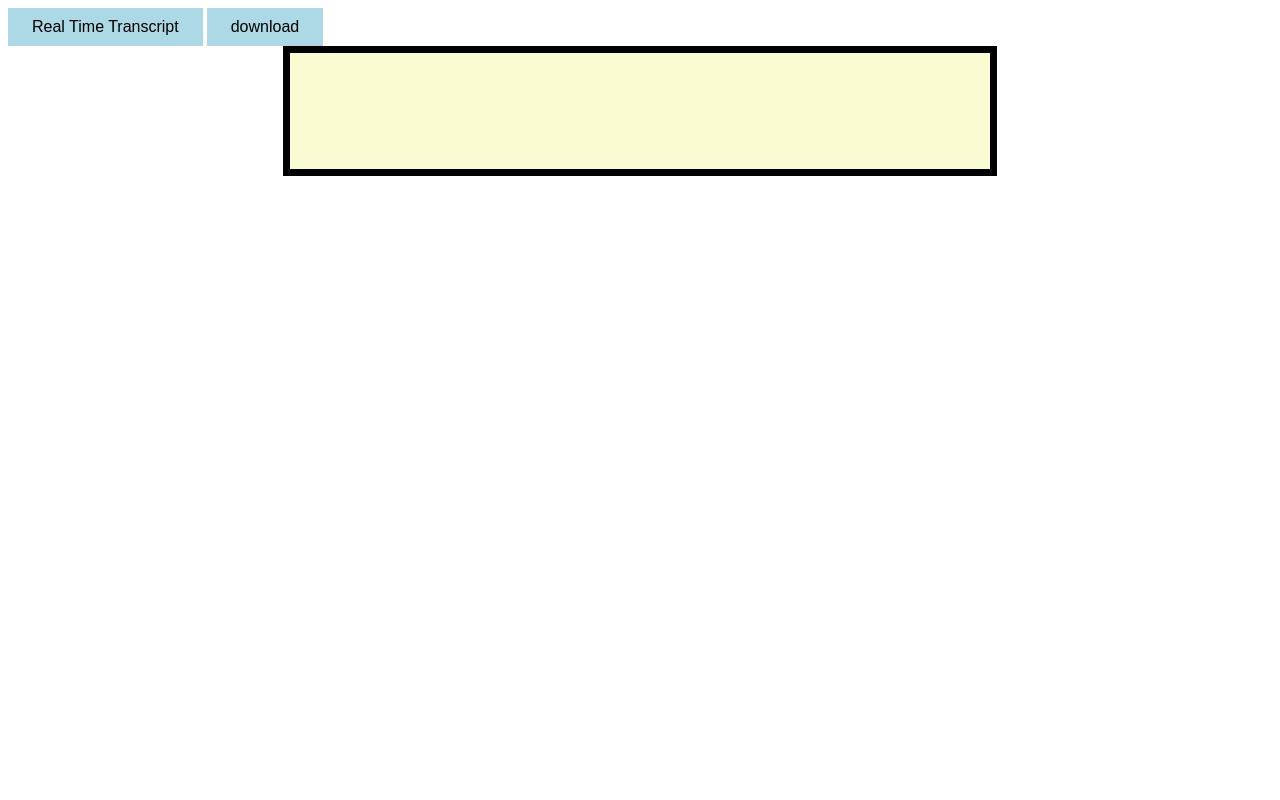
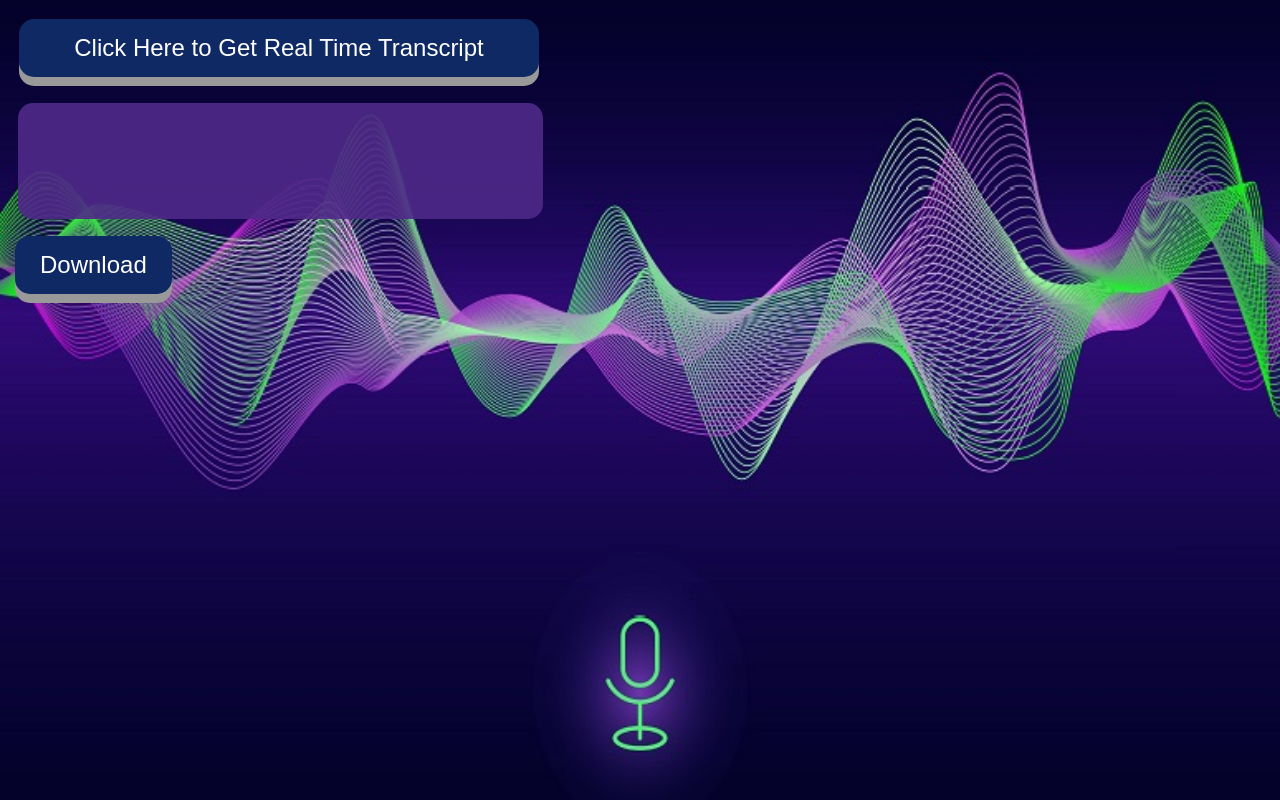
Before and after one commit to lakebrains-ind/live-transcript-browser-extension, a browser extension: page index1.html in a window 1280 px wide. Drawn offline with Linux system fonts and the light colour scheme.

Commit message:
changes in UI

```diff
--- a/index.html
+++ /dev/null
@@ -1,20 +0,0 @@
-<html>
-  <head>
-    <title>Sign-Up</title>
-    <style>
-      button {
-        padding: 10px;
-        background-color:grey;
-        display: inline-block;
-
-      }
-
-    </style>
-    <script type="text/javascript" src="oauth.js"></script>
-  </head>
-  <body>
-    <button id="authorize_button">Authorize</button>
-    <div id="friendDiv"></div>
-
-  </body>
-</html>
--- a/index1.html
+++ b/index1.html
@@ -1,6 +1,5 @@
 <!DOCTYPE html>
 <html lang="en">
-
 <head>
 	<meta charset="UTF-8">
 	<meta name="viewport" content="width=device-width,
@@ -8,53 +7,123 @@
 	<title></title>
 	<style>
 	.myDiv {
-  width: 600px;
-  border: 7px solid black ;
+  width: 425px;
   padding: 50px;
-  background-color: lightgoldenrodyellow;
-  margin: 0 auto;
+  background-color: #4F2A89;
+  margin: 10px;
   align-self: center;
-
+  border-radius: 15px;
+  opacity: 0.9;
 }
+/* .myDiv{
+  box-sizing: border-box; padding-bottom: 0px; margin-top: 0px;
+  background-color: black; } */
+/* }
 .button {
   background-color: lightblue;
   border: 7px black;
   color: black;
-
   padding: 10px 24px;
   text-align: center;
   text-decoration: none;
   display: inline-block;
   font-size: 16px;
-  margin: 0% auto;
+  margin: 0 auto;
+} */
+/* .button {
+    overflow: hidden;
+    display: inline-block;
+    padding: 10px 24px;
+
+    min-height: 30px;
+    width: 100%;
+    box-sizing: border-box;
+} */
+/* body{
+  background-color: rgb(82, 153, 54);
+} */
+  .button {
+  padding: 15px 25px;
+  font-size: 24px;
+  text-align: center;
+  cursor: pointer;
+  outline: none;
+  color: #fff;
+  background-color: #0e2964;
+  border: none;
+  border-radius: 15px;
+  box-shadow: 0 9px #999;
+  width: 520px;
+}
+
+.button:hover {background-color: #3e8e41}
+
+.button:active {
+  background-color: #3e8e41;
+  box-shadow: 0 5px #666;
+  transform: translateY(4px);
+}
+
+.button1 {
+  padding: 15px 25px;
+  font-size: 24px;
+  text-align: center;
+  cursor: pointer;
+  outline: none;
+  color: #fff;
+  background-color:#0e2964;
+  border: none;
+  border-radius: 15px;
+  box-shadow: 0 9px #999;
+}
+
+.button1:hover {background-color: #3e8e41}
+
+.button1:active {
+  background-color: #3e8e41;
+  box-shadow: 0 5px #666;
+  transform: translateY(4px);
+}
+
+html {
+  background: url(mg1.jpg) no-repeat center center fixed;
+  -webkit-background-size: cover;
+  -moz-background-size: cover;
+  -o-background-size: cover;
+  background-size: cover;
+
+
+  /* position: relative;
+  left: 30px;
+  opacity: 1.7; */
 
 }
-
+/* .watermarked {
+  background-image: url("bgimg.jpg") no-repeat center center fixed;
+  position: relative;
+  left: 30px;
+  opacity: 0.7;
+} */
 .yellow{
     text-align: right;
-
-	color:black;
+    color:white;
 }
 .blue{
 	text-align: left;
-	color:black;
+	color:wheat;
 }
-
 </style>
 </head>
-
-
-<body>
+<body >
 <div id="error"></div>
-
 <div class="col-md-12 text-center">
-<input type="submit" class="button" id="btn"  value="Real Time Transcript" >
-<input type="submit" id="btn1" class="button" value="download">
-<div class="myDiv" id="my_console">
+<input type="submit" class="button" id="btn"  value="Click Here to Get Real Time Transcript" style="margin: 11px;" ;" >
+<div class="myDiv" id="my_console" style="margin-top: 15px">
   <p></p><p></p>
   </div>
+
+<input type="submit" id="btn1" class="button1"  value="Download" style="margin: 7px;">
 </body>
 <script src="jquery-3.6.1.min.js" integrity="sha256-o88AwQnZB+VDvE9tvIXrMQaPlFFSUTR+nldQm1LuPXQ=" crossorigin="anonymous"></script>
 <script src="transcript.js"></script>
-
 </html>
--- a/transcript.js
+++ b/transcript.js
@@ -10,8 +10,8 @@ const errorElem = document.getElementById('error');
 const displayMediaOptions = {
 	audio: true,
 	//{ mandatory: {
-	//  chromeMediaSource: 'system',
-	//chromeMediaSourceId:' streamId'
+	// chromeMediaSource: 'system',
+	// chromeMediaSourceId:' streamId'
 	// }
 	//},
 	video: false,
@@ -23,7 +23,6 @@ function Startspeaking() {
 			console.log("hello there");
 			mic = stream;
 			startTranscript(mic, true);
-
 		}).catch(err => {
 			// handling the error if any
 			errorElem.innerHTML = err;
@@ -130,8 +129,8 @@ const startTranscript = async (stream, mic) => {
 					mesg.appendChild(name)
 					mesg.appendChild(transcript)
 					txtarea.appendChild(mesg)
-					transObj ["Agent", message.payload.content]
-					transcriptToShow.push(transObj);
+					transObj = ["Agent", message.payload.content];
+					transcriptToShow.push(transObj)
 				}
 				else {
 					let txtarea = document.getElementById("my_console")
@@ -271,12 +270,11 @@ const startTranscript = async (stream, mic) => {
 
 //Function to download the transcripted data in a csv file format
 function stopTranscript(){
+	console.log(transcriptToShow);
 	    let csvContent = "data:text/csv;charset=utf-8," + transcriptToShow.map(e => e.join(",")).join("\n");
 		var encodedUri = encodeURI(csvContent);
 		window.open(encodedUri);
 	}
-
-
 let button = document.getElementById("btn");
 button.addEventListener('click', () => {
 	Startspeaking();
```
Also changed, not shown: background.js (+28 -3 lines), oauth.js (deleted, +0 -10 lines), mg1.jpg (added). Lines whose indentation alone changed are shown as unchanged.
